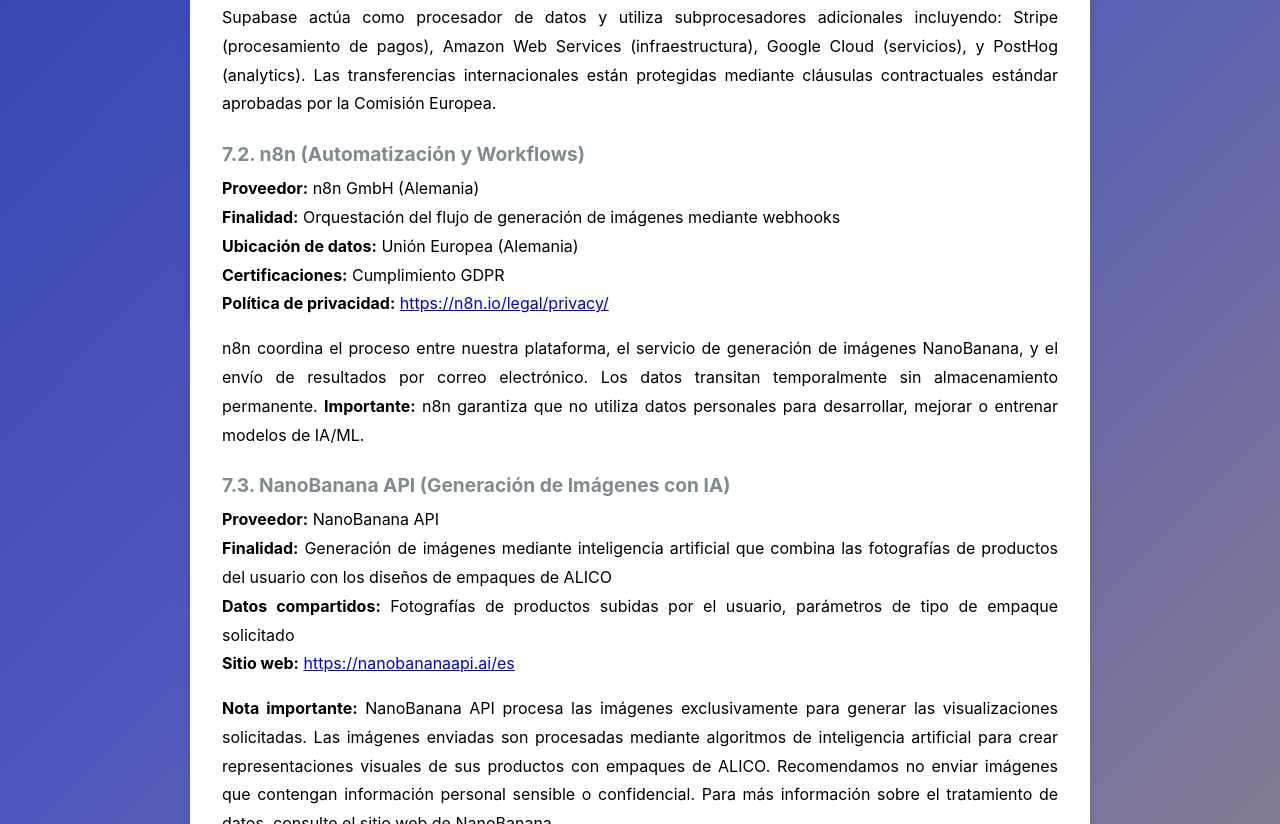
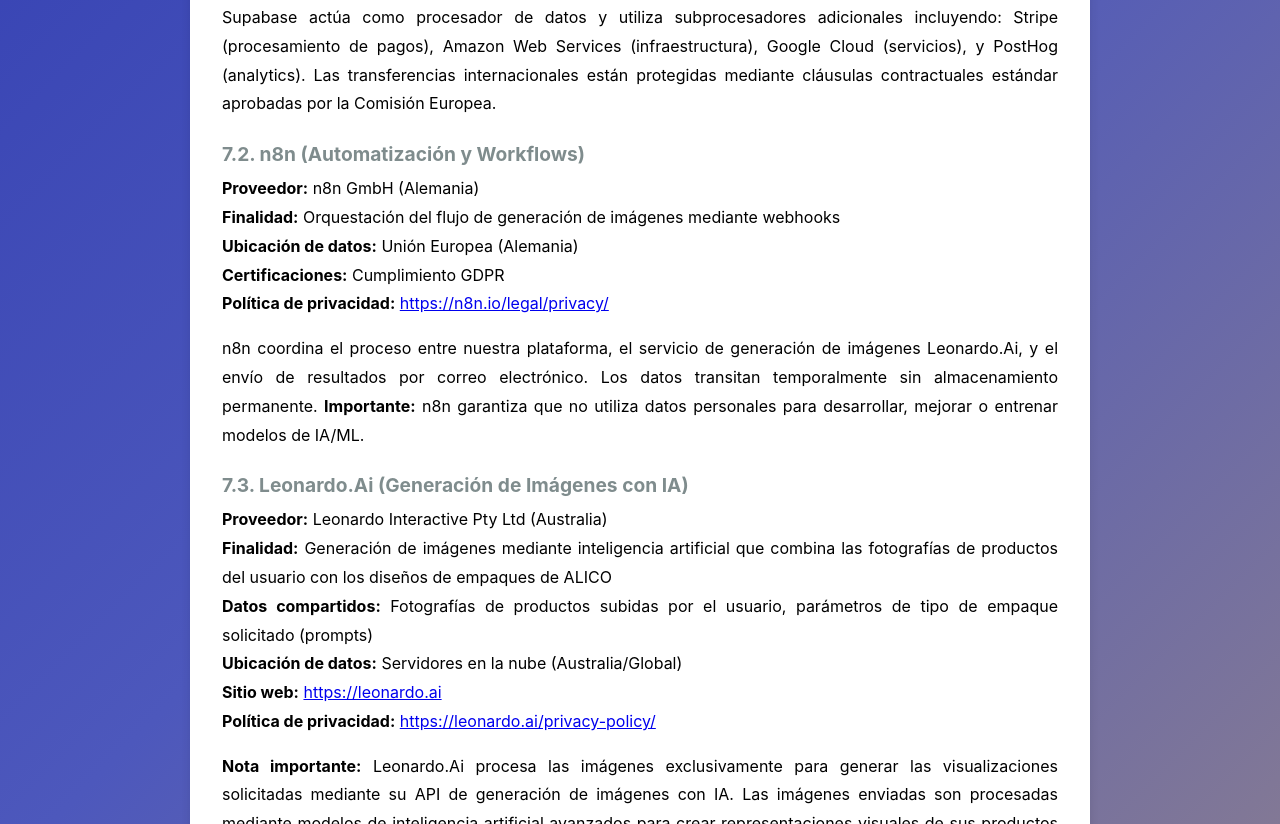
Before and after one commit to PInnovacionAlico/Formulario_IA_Final, a website: page public/privacy-policy.html in a window 1280 px wide. Shown: the part 2672-3496 px from the top of the page. Drawn offline with Linux system fonts and the light colour scheme.

Commit message:
Cambios Política

```diff
--- a/public/privacy-policy.html
+++ b/public/privacy-policy.html
@@ -129,7 +129,7 @@
         <li>Creación y gestión de su cuenta de usuario en la plataforma</li>
         <li>Autenticación y control de acceso a los servicios</li>
         <li>Procesamiento de imágenes de productos para generación de visualizaciones mediante inteligencia artificial</li>
-        <li>Envío de imágenes generadas a través de flujos automatizados (n8n) al servicio NanoBanana</li>
+        <li>Envío de imágenes generadas a través de flujos automatizados (n8n) al servicio Leonardo.Ai</li>
         <li>Entrega de las imágenes generadas a su correo electrónico</li>
         <li>Almacenamiento de historial de solicitudes de generación de imágenes</li>
         <li>Envío de notificaciones relacionadas con el estado de sus solicitudes</li>
@@ -208,26 +208,29 @@
         <strong>Política de privacidad:</strong> <a href="https://n8n.io/legal/privacy/" target="_blank">https://n8n.io/legal/privacy/</a>
       </p>
       <p>
-        n8n coordina el proceso entre nuestra plataforma, el servicio de generación de imágenes NanoBanana,
+        n8n coordina el proceso entre nuestra plataforma, el servicio de generación de imágenes Leonardo.Ai,
         y el envío de resultados por correo electrónico. Los datos transitan temporalmente sin almacenamiento
         permanente. <strong>Importante:</strong> n8n garantiza que no utiliza datos personales para desarrollar,
         mejorar o entrenar modelos de IA/ML.
       </p>
 
-      <h3>7.3. NanoBanana API (Generación de Imágenes con IA)</h3>
+      <h3>7.3. Leonardo.Ai (Generación de Imágenes con IA)</h3>
       <p>
-        <strong>Proveedor:</strong> NanoBanana API<br>
+        <strong>Proveedor:</strong> Leonardo Interactive Pty Ltd (Australia)<br>
         <strong>Finalidad:</strong> Generación de imágenes mediante inteligencia artificial que combina las fotografías
         de productos del usuario con los diseños de empaques de ALICO<br>
-        <strong>Datos compartidos:</strong> Fotografías de productos subidas por el usuario, parámetros de tipo de empaque solicitado<br>
-        <strong>Sitio web:</strong> <a href="https://nanobananaapi.ai/es" target="_blank">https://nanobananaapi.ai/es</a>
+        <strong>Datos compartidos:</strong> Fotografías de productos subidas por el usuario, parámetros de tipo de empaque solicitado (prompts)<br>
+        <strong>Ubicación de datos:</strong> Servidores en la nube (Australia/Global)<br>
+        <strong>Sitio web:</strong> <a href="https://leonardo.ai" target="_blank">https://leonardo.ai</a><br>
+        <strong>Política de privacidad:</strong> <a href="https://leonardo.ai/privacy-policy/" target="_blank">https://leonardo.ai/privacy-policy/</a>
       </p>
       <p>
-        <strong>Nota importante:</strong> NanoBanana API procesa las imágenes exclusivamente para generar las visualizaciones
-        solicitadas. Las imágenes enviadas son procesadas mediante algoritmos de inteligencia artificial para crear
-        representaciones visuales de sus productos con empaques de ALICO. Recomendamos no enviar imágenes que contengan
-        información personal sensible o confidencial. Para más información sobre el tratamiento de datos, consulte el sitio
-        web de NanoBanana.
+        <strong>Nota importante:</strong> Leonardo.Ai procesa las imágenes exclusivamente para generar las visualizaciones
+        solicitadas mediante su API de generación de imágenes con IA. Las imágenes enviadas son procesadas mediante modelos
+        de inteligencia artificial avanzados para crear representaciones visuales de sus productos con empaques de ALICO.
+        Según los términos de servicio de Leonardo.Ai, las imágenes generadas mediante API no se utilizan para entrenar
+        sus modelos de IA. Recomendamos no enviar imágenes que contengan información personal sensible o confidencial.
+        Para más información sobre el tratamiento de datos, consulte la política de privacidad de Leonardo.Ai.
       </p>
 
       <h3>7.4. ALICO S.A. (Empresa Responsable)</h3>
```
Also changed, not shown: public/terms-and-conditions.html (+2 -2 lines).
